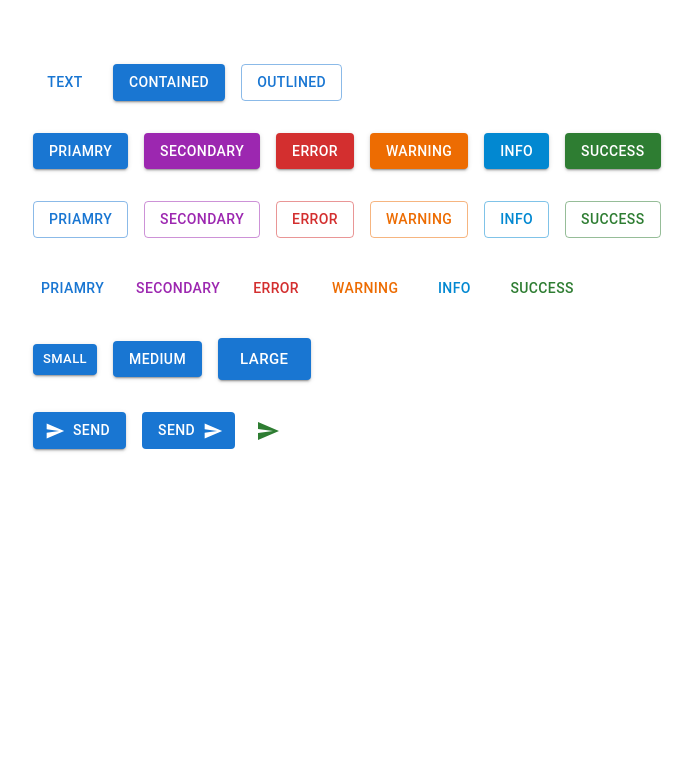
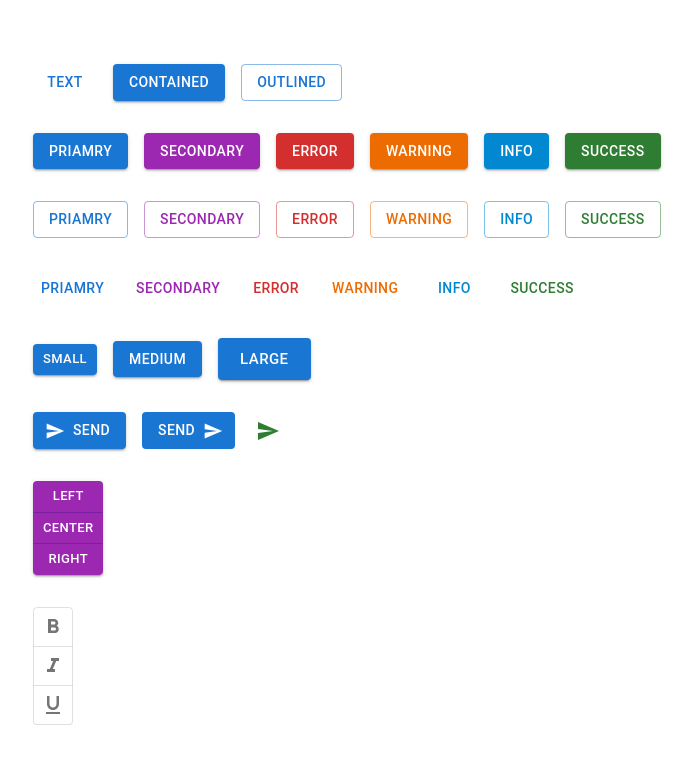
Before and after one commit to kamlesh-simbanic/react-mui-demo, a React (Create React App) app: page / in a window 1280 px wide. Shown: the top 764 px of the page, without its empty margins (31-724 px from the left). Built offline with nearby package versions, Linux system fonts and the light colour scheme.

Commit message:
toggle button added

```diff
--- a/src/components/MuiButton.tsx
+++ b/src/components/MuiButton.tsx
@@ -1,8 +1,31 @@
 import React from "react";
 import SendIcon from "@mui/icons-material/Send";
-import { Button, Stack, IconButton } from "@mui/material";
+import {
+  Button,
+  Stack,
+  IconButton,
+  ButtonGroup,
+  ToggleButtonGroup,
+  ToggleButton,
+} from "@mui/material";
+
+import FormatBoldIcon from "@mui/icons-material/FormatBold";
+import FormatItalicIcon from "@mui/icons-material/FormatItalic";
+import FormatUnderlinedIcon from "@mui/icons-material/FormatUnderlined";
+import { useState } from "react";
 
 export const MuiButton = () => {
+  const [formats, setFormats] = useState<string | null>(null);
+
+  console.log({ formats });
+
+  const handleChange = (
+    _event: React.MouseEvent<HTMLElement>,
+    updateFormats: string | null
+  ) => {
+    setFormats(updateFormats);
+  };
+
   return (
     <Stack spacing={4}>
       <Stack spacing={2} direction="row">
@@ -105,6 +128,42 @@
           <SendIcon />
         </IconButton>
       </Stack>
+
+      <Stack direction="row">
+        <ButtonGroup
+          variant="contained"
+          orientation="vertical"
+          size="small"
+          color="secondary"
+          aria-label="Alignment Button Group"
+        >
+          <Button onClick={() => alert("Left Clicked")}>Left</Button>
+          <Button>Center</Button>
+          <Button>Right</Button>
+        </ButtonGroup>
+      </Stack>
+
+      <Stack direction={"row"}>
+        <ToggleButtonGroup
+          aria-label="text formatting"
+          value={formats}
+          onChange={handleChange}
+          size="small"
+          color="success"
+          orientation="vertical"
+          exclusive
+        >
+          <ToggleButton value="bold">
+            <FormatBoldIcon />
+          </ToggleButton>
+          <ToggleButton value="italic">
+            <FormatItalicIcon />
+          </ToggleButton>
+          <ToggleButton value="underlined">
+            <FormatUnderlinedIcon />
+          </ToggleButton>
+        </ToggleButtonGroup>
+      </Stack>
     </Stack>
   );
 };
```
